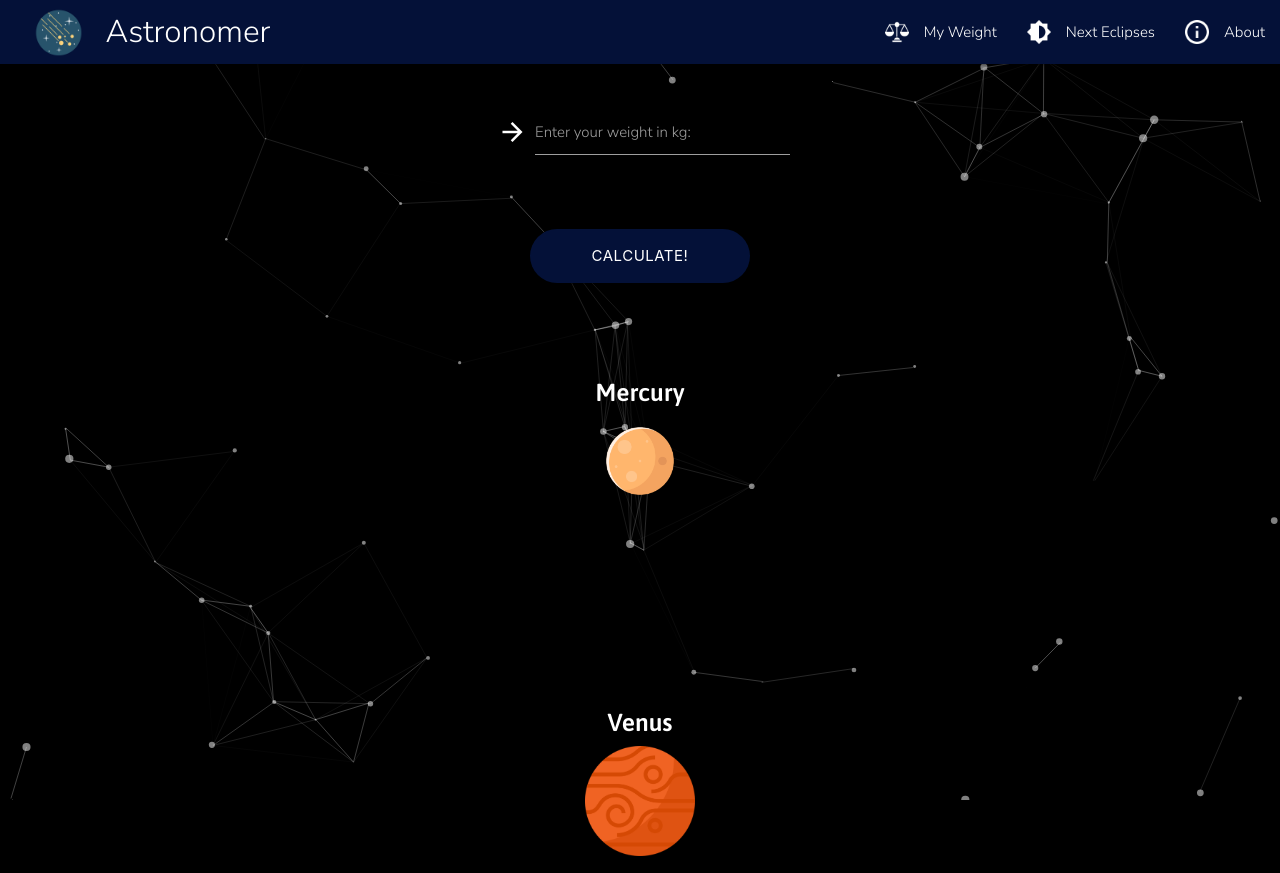
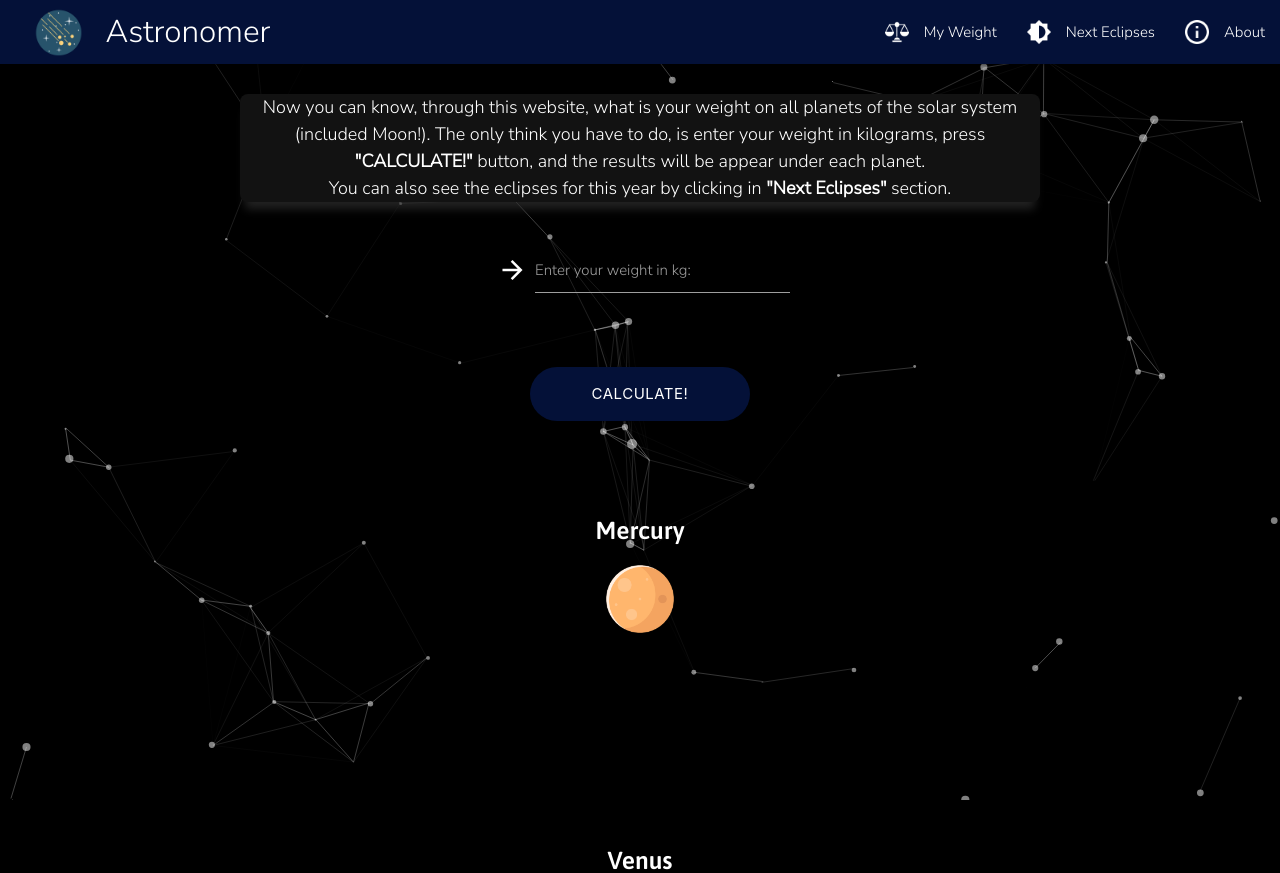
Before and after one commit to juampiludu/Astronomer-web, a Django app: page /my-weight in a window 1280 px wide. Shown: the top 873 px of the page. Run offline with Django 3.2, Linux system fonts and the light colour scheme.

Commit message:
info text added in weight.html

```diff
--- a/astronomer/statics/admin/css/style.css
+++ b/astronomer/statics/admin/css/style.css
@@ -98,7 +98,7 @@ nav ul li.active a.nav-text {
 /* about.html */
 
 #body-about {
-    background-color: black;
+    background-image: url("../images/black-noise.jpg");
 }
 
 #div-about {
@@ -106,13 +106,18 @@ nav ul li.active a.nav-text {
 }
 
 #div2-about {
+    background-color: #121212;
     margin-top: 60px;
-    max-width: 300px;
+    max-width: 400px;
+    margin-bottom: 30px;
+    border-radius: 8px;
+    -webkit-box-shadow: 0px 12px 10px -5px rgba(8, 8, 8, 0.75);
+    -moz-box-shadow: 0px 12px 10px -5px rgba(8, 8, 8, 0.75);
+    box-shadow: 0px 12px 10px -5px rgba(8, 8, 8, 0.75);
 }
 
 #div3-about {
-    margin-top: 80px;
-    max-width: 500px;
+    max-width: 300px;
 }
 
 #action {
@@ -283,3 +288,15 @@ p {
 #planet-div:hover #pluto {
     width: 200px;
 }
+
+#info_div {
+    background-color: #121212;
+    color: white;
+    min-width: 400px;
+    max-width: 800px;
+    margin-top: 30px;
+    border-radius: 8px;
+    -webkit-box-shadow: 0px 12px 10px -5px rgba(45, 45, 45, 0.75);
+    -moz-box-shadow: 0px 12px 10px -5px rgba(45, 45, 45, 0.75);
+    box-shadow: 0px 12px 10px -5px rgba(45, 45, 45, 0.75);
+}
--- a/astronomer/statics/admin/js/function.js
+++ b/astronomer/statics/admin/js/function.js
@@ -24,6 +24,12 @@ const saturn = 10.44;
 const uranus = 8.87;
 const neptune = 11.15;
 const pluto = 0.62;
+
+$(document).on('keypress', function (e) {
+    if (e.which == 13) {
+        operation()
+    }
+});
 
 function operation() {
 
--- a/astronomer/templates/base.html
+++ b/astronomer/templates/base.html
@@ -39,14 +39,14 @@
             <div class="background">
                 <img src="{% static 'admin/images/header-image.png' %}" width="300px" height="200px">
             </div>
-            <a href="#"><img class="circle" src="{% static 'admin/images/ic_launcher_foreground5.png' %}" alt="Astronomer"
-                    style="width: 100px; height: 100px;"></a>
+            <a href="#"><img class="circle" src="{% static 'admin/images/ic_launcher_foreground5.png' %}"
+                    alt="Astronomer" style="width: 100px; height: 100px;"></a>
             <a href="#"><span class="white-text name"><b>Astronomer</b></span></a>
-            <a href="#"><span class="white-text email">My weight in other planets!</span></a>
+            <a href="#"><span class="white-text email">My weight on other planets!</span></a>
         </div>
     </li>
-    <li><a class='nav-text' href="/my-weight"><i class="material-icons left"><img src="{% static 'admin/images/escala.png' %}"
-                    width="24px"></i>My Weight</a></li>
+    <li><a class='nav-text' href="/my-weight"><i class="material-icons left"><img
+                    src="{% static 'admin/images/escala.png' %}" width="24px"></i>My Weight</a></li>
     <li><a class='nav-text' href="/next-eclipses"><i class="material-icons left"><img
                     src="{% static 'admin/images/rueda-dentada.png' %}" width="24px"></i>Next Eclipses</a></li>
     <li><a class='nav-text' href="/about"><i id="info-sidenav" class="material-icons left"><img
@@ -64,14 +64,15 @@
                         target="_blank">here</a>.</p>
             </div>
         </div>
-    </div>
         <div class="footer-copyright">
             <div class="container">
                 © 2020 developed by ludev
                 <div class="right">
                     <img src="{% static 'admin/images/github.png' %}" style="width: 15px;">
-                <a class="grey-text text-lighten-4" href="https://github.com/juampiludu/Astronomer-web" target="_blank">
+                    <a class="grey-text text-lighten-4" href="https://github.com/juampiludu/Astronomer-web"
+                        target="_blank">
                         GitHub</a>
+                </div>
             </div>
         </div>
     </div>
--- a/astronomer/templates/weight.html
+++ b/astronomer/templates/weight.html
@@ -8,6 +8,16 @@
 
     <div id="particles-js"></div>
     <center>
+        <div id="info_div">
+
+            Now you can know, through this website, what is your weight on all planets of the solar system (included
+            Moon!).
+            The only think you have to do, is enter your weight in kilograms, press <b>"CALCULATE!"</b> button, and the results
+            will be appear under each planet.
+            <br/>
+            You can also see the eclipses for this year by clicking in <b>"Next Eclipses"</b> section.
+
+        </div>
         <div id="first">
             <div style="max-width: 300px; align-content: center;">
                 <div class="input-field">
@@ -36,22 +46,26 @@
             </div>
             <div id="planet-div">
                 <h5 style="color: white;">Venus</h5>
-                <a href="#modal-venus" class="modal-trigger"><img id="venus" src="{% static 'admin/images/venus.png' %}"></a>
+                <a href="#modal-venus" class="modal-trigger"><img id="venus"
+                        src="{% static 'admin/images/venus.png' %}"></a>
                 <p id="text_venus"></p>
             </div>
             <div id="planet-div">
                 <h5 style="color: white;">Earth</h5>
-                <a href="#modal-earth" class="modal-trigger"><img id="earth" src="{% static 'admin/images/earth.png' %}"></a>
+                <a href="#modal-earth" class="modal-trigger"><img id="earth"
+                        src="{% static 'admin/images/earth.png' %}"></a>
                 <p id="text_earth"></p>
             </div>
             <div id="planet-div">
                 <h5 style="color: white;">Moon</h5>
-                <a href="#modal-moon" class="modal-trigger"><img id="moon" src="{% static 'admin/images/moon.png' %}"></a>
+                <a href="#modal-moon" class="modal-trigger"><img id="moon"
+                        src="{% static 'admin/images/moon.png' %}"></a>
                 <p id="text_moon"></p>
             </div>
             <div id="planet-div">
                 <h5 style="color: white;">Mars</h5>
-                <a href="#modal-mars" class="modal-trigger"><img id="mars" src="{% static 'admin/images/mars.png' %}"></a>
+                <a href="#modal-mars" class="modal-trigger"><img id="mars"
+                        src="{% static 'admin/images/mars.png' %}"></a>
                 <p id="text_mars"></p>
             </div>
             <div id="planet-div">
@@ -80,7 +94,8 @@
             </div>
             <div id="planet-div">
                 <h5 style="color: white;">Pluto</h5>
-                <a href="#modal-pluto" class="modal-trigger"><img id="pluto" src="{% static 'admin/images/pluto.png' %}"></a>
+                <a href="#modal-pluto" class="modal-trigger"><img id="pluto"
+                        src="{% static 'admin/images/pluto.png' %}"></a>
                 <p id="text_pluto"></p>
             </div>
         </div>
@@ -89,7 +104,8 @@
 
     <!-- Modals -->
 
-    <div id="modal-mercury" class="modal modal-fixed-footer center-align" style="background-color: #041138; border-radius: 10px">
+    <div id="modal-mercury" class="modal modal-fixed-footer center-align"
+        style="background-color: #041138; border-radius: 10px">
         <div class="modal-content">
             <h4 style="color: white;">Mercury</h4>
             <img
@@ -109,7 +125,8 @@
         </div>
     </div>
 
-    <div id="modal-pluto" class="modal modal-fixed-footer center-align" style="background-color: #041138; border-radius: 10px">
+    <div id="modal-pluto" class="modal modal-fixed-footer center-align"
+        style="background-color: #041138; border-radius: 10px">
         <div class="modal-content">
             <h4 style="color: white;">Pluto</h4>
             <img
@@ -129,7 +146,8 @@
         </div>
     </div>
 
-    <div id="modal-venus" class="modal modal-fixed-footer center-align" style="background-color: #041138; border-radius: 10px">
+    <div id="modal-venus" class="modal modal-fixed-footer center-align"
+        style="background-color: #041138; border-radius: 10px">
         <div class="modal-content">
             <h4 style="color: white;">Venus</h4>
             <img
@@ -149,7 +167,8 @@
         </div>
     </div>
 
-    <div id="modal-earth" class="modal modal-fixed-footer center-align" style="background-color: #041138; border-radius: 10px">
+    <div id="modal-earth" class="modal modal-fixed-footer center-align"
+        style="background-color: #041138; border-radius: 10px">
         <div class="modal-content">
             <h4 style="color: white;">Earth</h4>
             <img
@@ -173,7 +192,8 @@
         </div>
     </div>
 
-    <div id="modal-moon" class="modal modal-fixed-footer center-align" style="background-color: #041138; border-radius: 10px">
+    <div id="modal-moon" class="modal modal-fixed-footer center-align"
+        style="background-color: #041138; border-radius: 10px">
         <div class="modal-content">
             <h4 style="color: white;">Moon</h4>
             <img
@@ -196,7 +216,8 @@
         </div>
     </div>
 
-    <div id="modal-mars" class="modal modal-fixed-footer center-align" style="background-color: #041138; border-radius: 10px">
+    <div id="modal-mars" class="modal modal-fixed-footer center-align"
+        style="background-color: #041138; border-radius: 10px">
         <div class="modal-content">
             <h4 style="color: white;">Mars</h4>
             <img
@@ -215,7 +236,8 @@
         </div>
     </div>
 
-    <div id="modal-jupiter" class="modal modal-fixed-footer center-align" style="background-color: #041138; border-radius: 10px">
+    <div id="modal-jupiter" class="modal modal-fixed-footer center-align"
+        style="background-color: #041138; border-radius: 10px">
         <div class="modal-content">
             <h4 style="color: white;">Jupiter</h4>
             <img
@@ -242,7 +264,8 @@
         </div>
     </div>
 
-    <div id="modal-saturn" class="modal modal-fixed-footer center-align" style="background-color: #041138; border-radius: 10px">
+    <div id="modal-saturn" class="modal modal-fixed-footer center-align"
+        style="background-color: #041138; border-radius: 10px">
         <div class="modal-content">
             <h4 style="color: white;">Saturn</h4>
             <img
@@ -264,7 +287,8 @@
         </div>
     </div>
 
-    <div id="modal-uranus" class="modal modal-fixed-footer center-align" style="background-color: #041138; border-radius: 10px">
+    <div id="modal-uranus" class="modal modal-fixed-footer center-align"
+        style="background-color: #041138; border-radius: 10px">
         <div class="modal-content">
             <h4 style="color: white;">Uranus</h4>
             <img src="https://upload.wikimedia.org/wikipedia/commons/thumb/3/3d/Uranus2.jpg/220px-Uranus2.jpg">
@@ -286,7 +310,8 @@
         </div>
     </div>
 
-    <div id="modal-neptune" class="modal modal-fixed-footer center-align" style="background-color: #041138; border-radius: 10px">
+    <div id="modal-neptune" class="modal modal-fixed-footer center-align"
+        style="background-color: #041138; border-radius: 10px">
         <div class="modal-content">
             <h4 style="color: white;">Neptune</h4>
             <img
```
Also changed, not shown: astronomer/templates/about.html (+6 -4 lines), astronomer/statics/admin/images/black-noise.jpg (added). Lines whose indentation alone changed are shown as unchanged.
